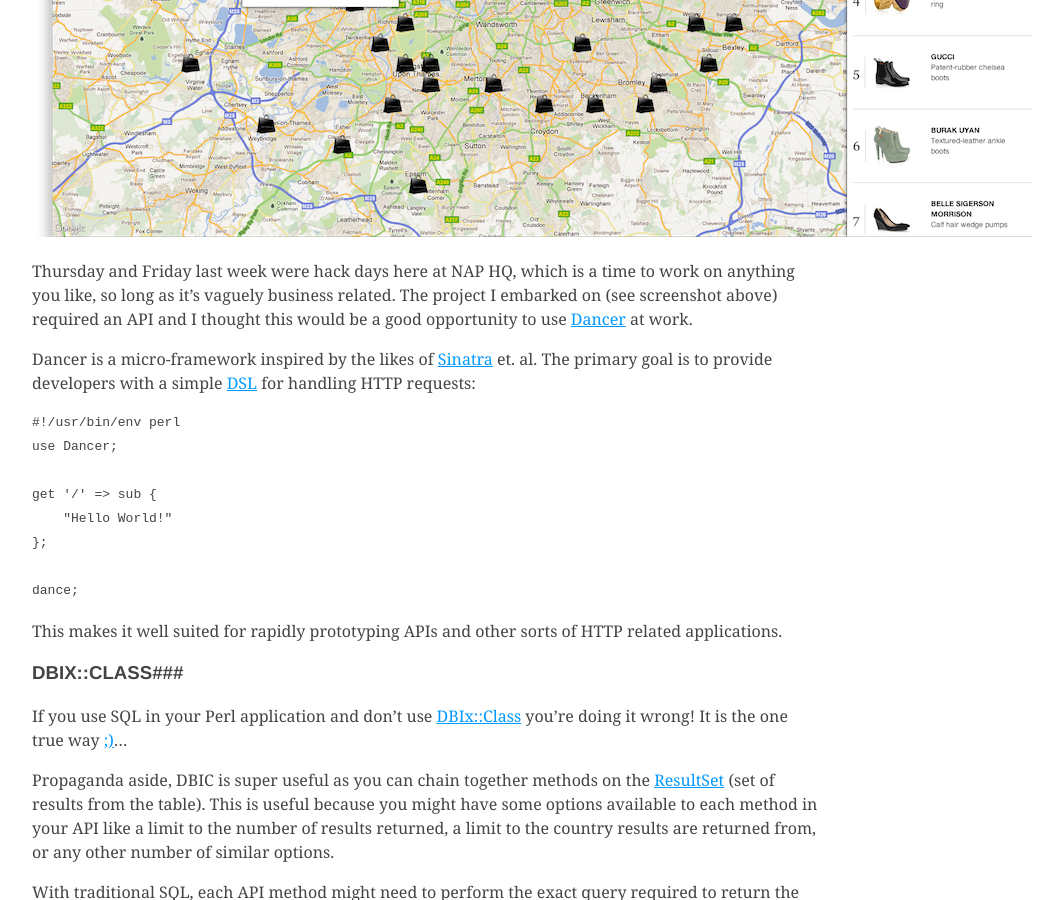
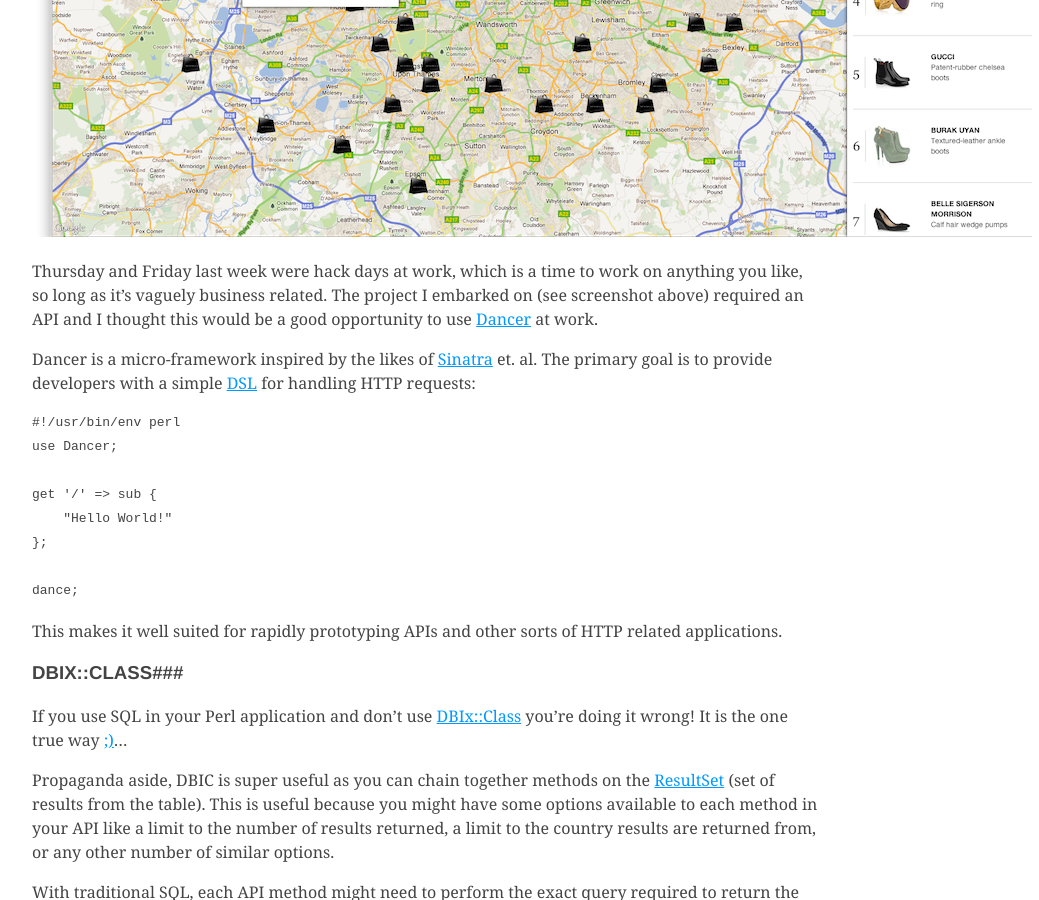
Before and after one commit to adamtaylor/adamtaylor.github.io, a Jekyll site: the page built from _posts/2011-09-28-rapid-api-prototyping-with-dancer.md, in a window 1280 px wide and 900 px high, scrolled down 571 px. Shown: the whole window, without its empty margins (213-1252 px from the left). Built offline with Jekyll 4.4.1, drawn with Linux system fonts in a browser that asks for light colours.

Commit message:
Minor typo fixes

```diff
--- a/_posts/2011-09-28-rapid-api-prototyping-with-dancer.md
+++ b/_posts/2011-09-28-rapid-api-prototyping-with-dancer.md
@@ -5,7 +5,7 @@
 
 <img src="/images/dancer-perl-api-screenshot.png" alt="Dancer API Screenshot" />
 
-Thursday and Friday last week were hack days here at NAP HQ, which is a time
+Thursday and Friday last week were hack days at work, which is a time
 to work on anything you like, so long as it's vaguely business related. The
 project I embarked on (see screenshot above) required an API and I thought this
 would be a good opportunity to use <a href="http://www.perldancer.org">Dancer</a> at work.
```
